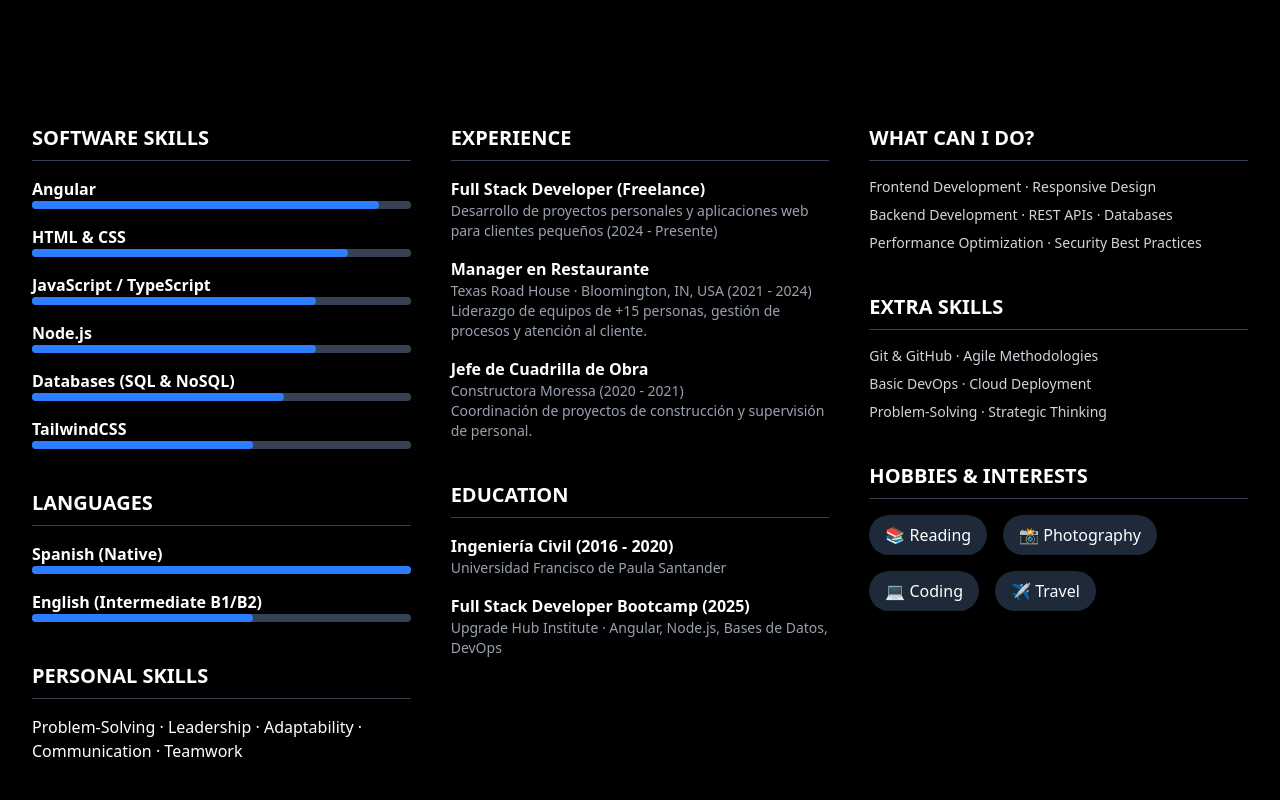
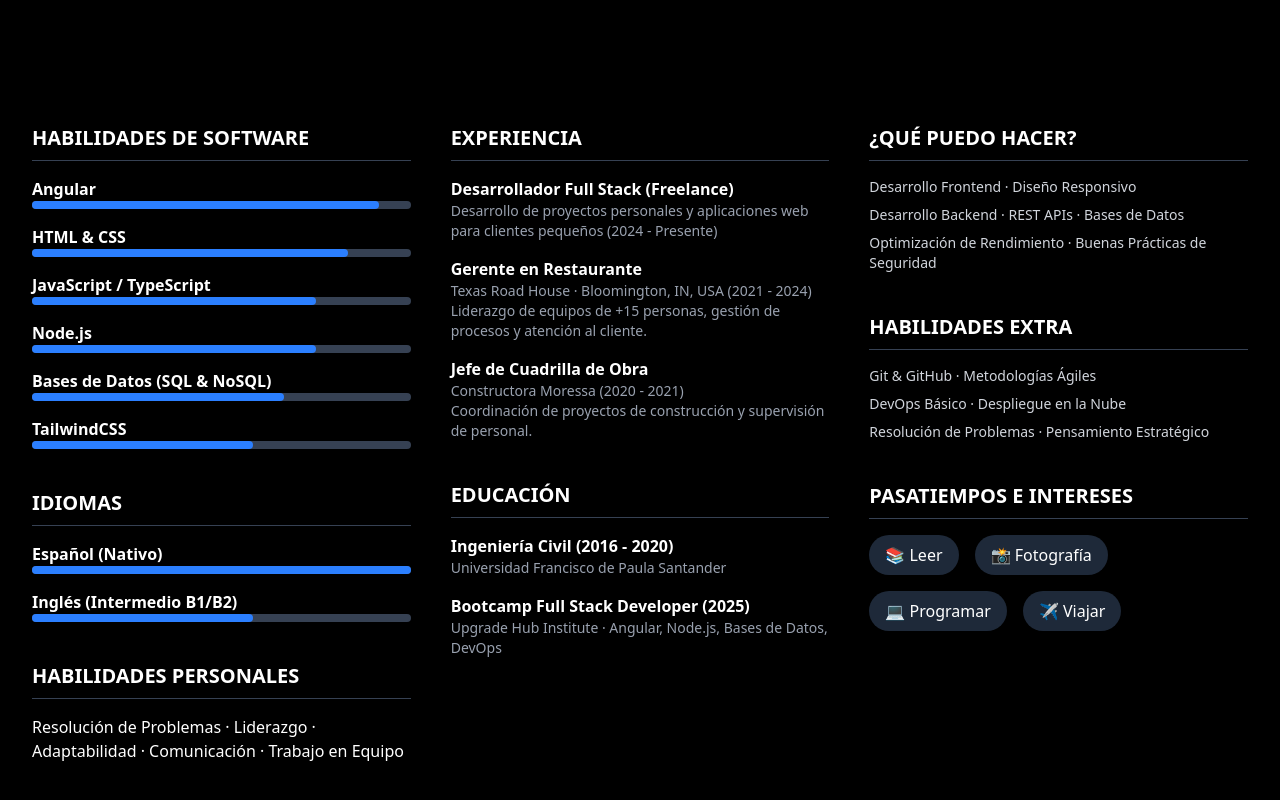
Before and after one commit to diiegodm/portafolio, an Angular app: page / in a window 1280 px wide. Shown: the part 1540-2340 px from the top of the page. Built offline with nearby package versions, Linux system fonts and the light colour scheme.

Commit message:
terminacion

```diff
--- a/src/app/app.component.html
+++ b/src/app/app.component.html
@@ -1,9 +1,9 @@
 
 
-<app-header></app-header>
-<app-hero></app-hero>
-<app-about-me></app-about-me>
-<app-resume></app-resume>
-<app-features></app-features>
-<app-contact></app-contact>
+<app-header ></app-header>
+<app-hero id="home"></app-hero>
+<app-about-me id="about"></app-about-me>
+<app-resume id="resume"></app-resume>
+<app-features id="folio"></app-features>
+<app-contact id="contact"></app-contact>
 <app-footer></app-footer>
--- a/src/app/components/hero/hero.component.html
+++ b/src/app/components/hero/hero.component.html
@@ -17,12 +17,12 @@
         <div class="flex gap-4 justify-end w-full">
           <button type="button"
             class="py-2.5 px-5 text-sm items-start font-medium text-gray-900 focus:outline-none bg-white rounded-lg border border-gray-200 hover:bg-gray-100 hover:text-blue-700 focus:z-10 focus:ring-4 focus:ring-gray-100 dark:focus:ring-gray-700 dark:bg-gray-800 dark:text-gray-400 dark:border-gray-600 dark:hover:text-white dark:hover:bg-gray-700">
-            Contacto
+              <a href="#contact">Contacto</a>
           </button>
 
           <button type="button"
             class="py-2.5 px-5 text-sm items-start font-medium text-gray-900 focus:outline-none bg-white rounded-lg border border-gray-200 hover:bg-gray-100 hover:text-blue-700 focus:z-10 focus:ring-4 focus:ring-gray-100 dark:focus:ring-gray-700 dark:bg-gray-800 dark:text-gray-400 dark:border-gray-600 dark:hover:text-white dark:hover:bg-gray-700">
-            Proyectos
+            <a href="#folio">Proyectos</a>
           </button>
         </div>
       </div>
--- a/src/app/components/resume/resume.component.html
+++ b/src/app/components/resume/resume.component.html
@@ -1,12 +1,11 @@
-
-<section class="bg-black text-white py-16 px-8">
+<section id="Resume" class="bg-black text-white py-16 px-8">
   <div class="max-w-7xl mx-auto grid grid-cols-1 md:grid-cols-3 gap-10">
 
     <!-- Columna izquierda -->
     <div class="space-y-10">
-      <!-- Software Skills -->
+      <!-- Habilidades de Software -->
       <div>
-        <h3 class="text-xl font-bold border-b border-gray-700 pb-2 mb-4">SOFTWARE SKILLS</h3>
+        <h3 class="text-xl font-bold border-b border-gray-700 pb-2 mb-4">HABILIDADES DE SOFTWARE</h3>
         <div class="space-y-4">
           <div>
             <p class="font-semibold">Angular</p>
@@ -33,7 +32,7 @@
             </div>
           </div>
           <div>
-            <p class="font-semibold">Databases (SQL & NoSQL)</p>
+            <p class="font-semibold">Bases de Datos (SQL & NoSQL)</p>
             <div class="w-full bg-gray-700 rounded-full h-2">
               <div class="bg-blue-500 h-2 rounded-full w-8/12"></div>
             </div>
@@ -47,18 +46,18 @@
         </div>
       </div>
 
-      <!-- Languages -->
+      <!-- Idiomas -->
       <div>
-        <h3 class="text-xl font-bold border-b border-gray-700 pb-2 mb-4">LANGUAGES</h3>
+        <h3 class="text-xl font-bold border-b border-gray-700 pb-2 mb-4">IDIOMAS</h3>
         <div class="space-y-4">
           <div>
-            <p class="font-semibold">Spanish (Native)</p>
+            <p class="font-semibold">Español (Nativo)</p>
             <div class="w-full bg-gray-700 rounded-full h-2">
               <div class="bg-blue-500 h-2 rounded-full w-full"></div>
             </div>
           </div>
           <div>
-            <p class="font-semibold">English (Intermediate B1/B2)</p>
+            <p class="font-semibold">Inglés (Intermedio B1/B2)</p>
             <div class="w-full bg-gray-700 rounded-full h-2">
               <div class="bg-blue-500 h-2 rounded-full w-7/12"></div>
             </div>
@@ -66,26 +65,26 @@
         </div>
       </div>
 
-      <!-- Personal Skills -->
+      <!-- Habilidades Personales -->
       <div>
-        <h3 class="text-xl font-bold border-b border-gray-700 pb-2 mb-4">PERSONAL SKILLS</h3>
-        <p>Problem-Solving · Leadership · Adaptability · Communication · Teamwork</p>
+        <h3 class="text-xl font-bold border-b border-gray-700 pb-2 mb-4">HABILIDADES PERSONALES</h3>
+        <p>Resolución de Problemas · Liderazgo · Adaptabilidad · Comunicación · Trabajo en Equipo</p>
       </div>
     </div>
 
     <!-- Columna central -->
     <div class="space-y-10">
 
-      <!-- Experience -->
+      <!-- Experiencia -->
       <div>
-        <h3 class="text-xl font-bold border-b border-gray-700 pb-2 mb-4">EXPERIENCE</h3>
+        <h3 class="text-xl font-bold border-b border-gray-700 pb-2 mb-4">EXPERIENCIA</h3>
         <ul class="space-y-4">
           <li>
-            <p class="font-semibold">Full Stack Developer (Freelance)</p>
+            <p class="font-semibold">Desarrollador Full Stack (Freelance)</p>
             <p class="text-sm text-gray-400">Desarrollo de proyectos personales y aplicaciones web para clientes pequeños (2024 - Presente)</p>
           </li>
           <li>
-            <p class="font-semibold">Manager en Restaurante</p>
+            <p class="font-semibold">Gerente en Restaurante</p>
             <p class="text-sm text-gray-400">Texas Road House · Bloomington, IN, USA (2021 - 2024)<br>
               Liderazgo de equipos de +15 personas, gestión de procesos y atención al cliente.</p>
           </li>
@@ -97,46 +96,46 @@
         </ul>
       </div>
 
-      <!-- Education -->
+      <!-- Educación -->
       <div>
-        <h3 class="text-xl font-bold border-b border-gray-700 pb-2 mb-4">EDUCATION</h3>
+        <h3 class="text-xl font-bold border-b border-gray-700 pb-2 mb-4">EDUCACIÓN</h3>
         <p class="font-semibold">Ingeniería Civil (2016 - 2020)</p>
         <p class="text-sm text-gray-400">Universidad Francisco de Paula Santander</p>
-        <p class="font-semibold mt-4">Full Stack Developer Bootcamp (2025)</p>
+        <p class="font-semibold mt-4">Bootcamp Full Stack Developer (2025)</p>
         <p class="text-sm text-gray-400">Upgrade Hub Institute · Angular, Node.js, Bases de Datos, DevOps</p>
       </div>
     </div>
 
     <!-- Columna derecha -->
     <div class="space-y-10">
-      <!-- What can I do -->
+      <!-- Qué puedo hacer -->
       <div>
-        <h3 class="text-xl font-bold border-b border-gray-700 pb-2 mb-4">WHAT CAN I DO?</h3>
+        <h3 class="text-xl font-bold border-b border-gray-700 pb-2 mb-4">¿QUÉ PUEDO HACER?</h3>
         <ul class="space-y-2 text-sm text-gray-300">
-          <li>Frontend Development · Responsive Design</li>
-          <li>Backend Development · REST APIs · Databases</li>
-          <li>Performance Optimization · Security Best Practices</li>
+          <li>Desarrollo Frontend · Diseño Responsivo</li>
+          <li>Desarrollo Backend · REST APIs · Bases de Datos</li>
+          <li>Optimización de Rendimiento · Buenas Prácticas de Seguridad</li>
         </ul>
       </div>
 
-      <!-- Design Skills -->
+      <!-- Habilidades Extra -->
       <div>
-        <h3 class="text-xl font-bold border-b border-gray-700 pb-2 mb-4">EXTRA SKILLS</h3>
+        <h3 class="text-xl font-bold border-b border-gray-700 pb-2 mb-4">HABILIDADES EXTRA</h3>
         <ul class="space-y-2 text-sm text-gray-300">
-          <li>Git & GitHub · Agile Methodologies</li>
-          <li>Basic DevOps · Cloud Deployment</li>
-          <li>Problem-Solving · Strategic Thinking</li>
+          <li>Git & GitHub · Metodologías Ágiles</li>
+          <li>DevOps Básico · Despliegue en la Nube</li>
+          <li>Resolución de Problemas · Pensamiento Estratégico</li>
         </ul>
       </div>
 
       <!-- Hobbies -->
       <div>
-        <h3 class="text-xl font-bold border-b border-gray-700 pb-2 mb-4">HOBBIES & INTERESTS</h3>
+        <h3 class="text-xl font-bold border-b border-gray-700 pb-2 mb-4">PASATIEMPOS E INTERESES</h3>
         <div class="flex flex-wrap gap-4">
-          <div class="bg-gray-800 rounded-full px-4 py-2">📚 Reading</div>
-          <div class="bg-gray-800 rounded-full px-4 py-2">📸 Photography</div>
-          <div class="bg-gray-800 rounded-full px-4 py-2">💻 Coding</div>
-          <div class="bg-gray-800 rounded-full px-4 py-2">✈️ Travel</div>
+          <div class="bg-gray-800 rounded-full px-4 py-2">📚 Leer</div>
+          <div class="bg-gray-800 rounded-full px-4 py-2">📸 Fotografía</div>
+          <div class="bg-gray-800 rounded-full px-4 py-2">💻 Programar</div>
+          <div class="bg-gray-800 rounded-full px-4 py-2">✈️ Viajar</div>
         </div>
       </div>
     </div>
```
Also changed, not shown: src/app/components/header/header.component.html (+1 -21 lines), 14 other files (tests, documents, lock files or other folders).
